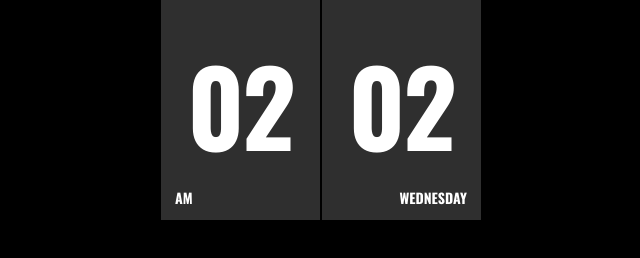
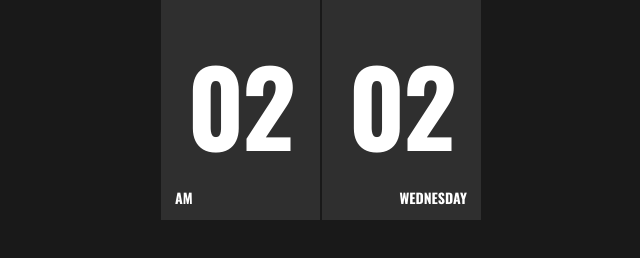
Before and after one commit to MiskaNotion/black-clock, a plain HTML site: page index.html in a window 1280 px wide. Shown: the whole page, without its empty margins (319-959 px from the left). Drawn offline with nearby package versions, Linux system fonts and the light colour scheme.

Commit message:
Update index.html

```diff
--- a/index.html
+++ b/index.html
@@ -12,7 +12,7 @@
   html, body {
     margin: 0;
     padding: 0;
-    background: #000000 !important; /* black background */
+    background: #191919 !important;
     font-family: 'Oswald', -apple-system, BlinkMacSystemFont, sans-serif;
   }
 
```
